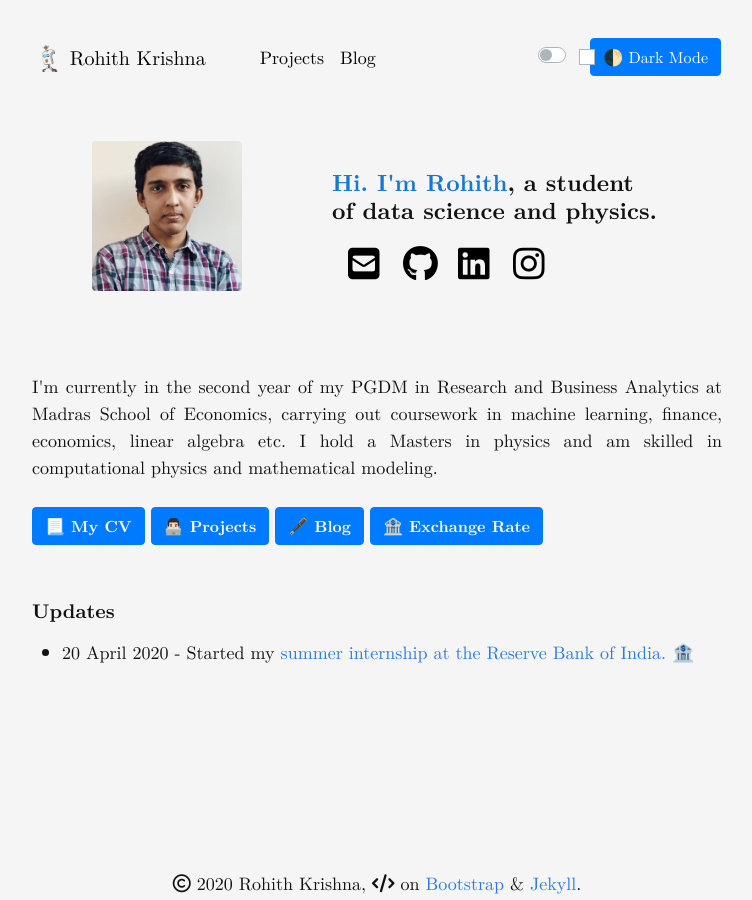
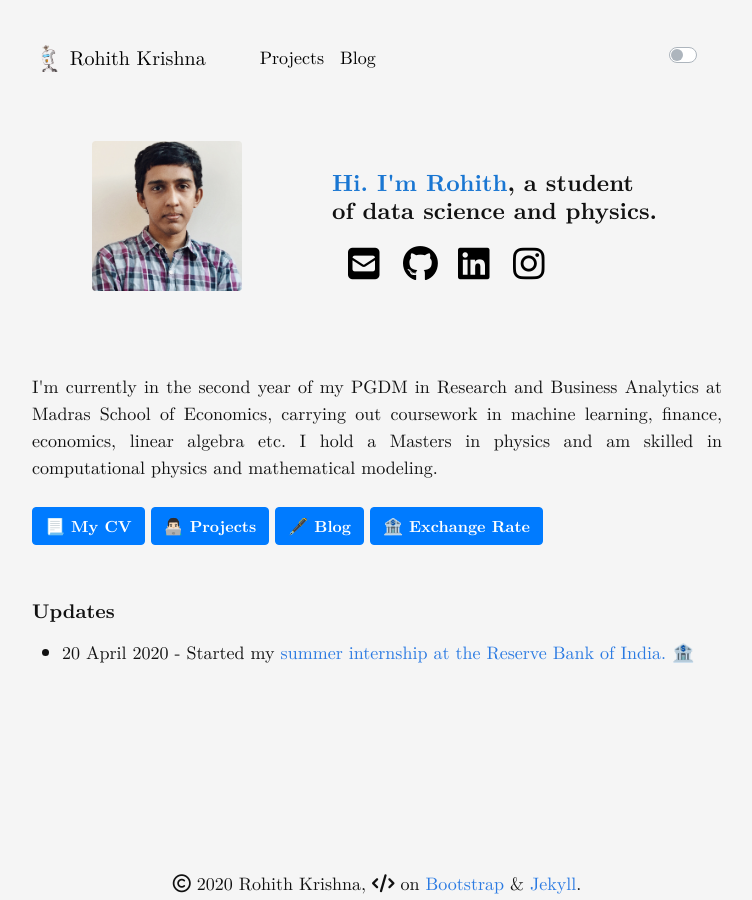
Before and after one commit to rohithmay/rohithmay.github.io, a Jekyll site: the page built from index.md, in a window 1280 px wide. Shown: the whole page, without its empty margins (263-1015 px from the left). Built offline with Jekyll 4.4.1, drawn with Linux system fonts in a browser that asks for light colours; nearby versions of some CDN libraries; a style sheet for code colours, icons or effects is not loaded.

Commit message:
Update navbar.html

```diff
--- a/_includes/navbar.html
+++ b/_includes/navbar.html
@@ -38,14 +38,6 @@
         </div>
 
 
-  <button type="button" class="btn btn-primary" data-toggle="button" aria-pressed="false" autocomplete="off">
-    <label class="custom-control-label" for="darkSwitch">
-      🌓 Dark Mode
-    </label>
-</button>
-  <script src="dark-mode-switch.min.js"></script>
-
-
 
 <!-- For dark mode switch without toggler <div class="nav-link">
           <a data-toggle="tooltip"
```
